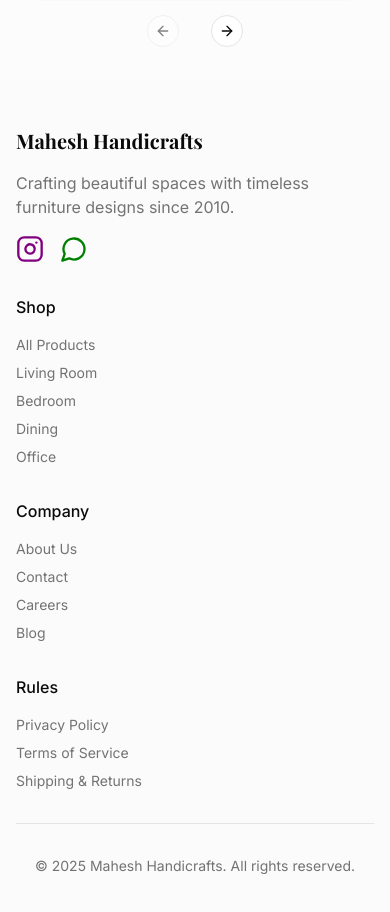
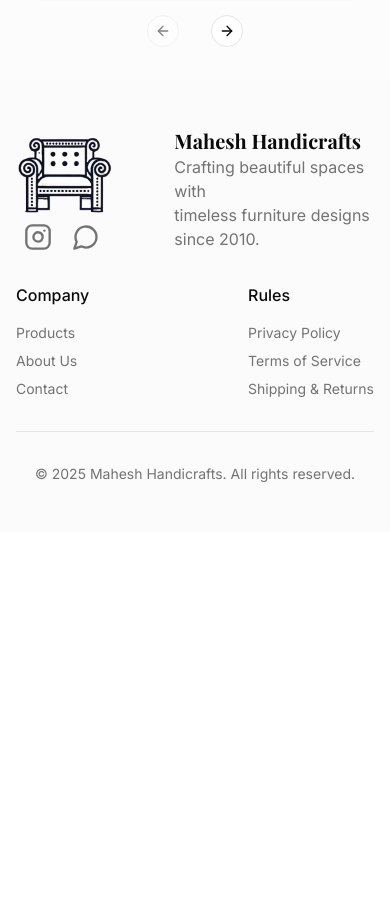
Before and after one commit to m4dd0c/elegance-app, a Next.js app: page / in a window 390 px wide. Shown: the part 5461-6373 px from the top of the page. After the commit the page ends 5993 px from the top, so only its background shows below. Built offline with nearby package versions, Linux system fonts and the light colour scheme; a web font is replaced by a local one.

Commit message:
impr: responsive footer, with logo

```diff
--- a/components/footer.tsx
+++ b/components/footer.tsx
@@ -1,29 +1,32 @@
 "use client";
 import Link from "next/link";
 import { Instagram, MessageCircle } from "lucide-react";
-import { Button } from "@/components/ui/button";
 import { Separator } from "@/components/ui/separator";
+import Image from "next/image";
+import logo from "@/assets/logo.png";
 
 export function Footer() {
   return (
     <footer className="bg-muted/40">
       <div className="container mx-auto px-4 py-12 md:px-6 md:py-16">
-        <div className="grid gap-8 md:grid-cols-2 lg:grid-cols-4">
+        <div className="flex gap-8 justify-between flex-wrap">
           <div className="space-y-4">
-            <h3 className="font-playfair text-xl font-bold">
-              Mahesh Handicrafts
-            </h3>
-            <p className="text-muted-foreground">
-              Crafting beautiful spaces with timeless furniture designs since
-              2010.
-            </p>
-            <div className="flex space-x-4">
+            <div className="flex gap-2">
+              <div className="max-md:w-[60%]">
+                <Image
+                  src={logo}
+                  alt="logo"
+                  height={120}
+                  width={120}
+                  className="max-md:h-24 w-auto h-32"
+                />
+                <div className="flex justify-start ml-2 sm:hidden space-x-5">
                   <Link
                     title="Instagram"
                     href="https://instagram.com/mahesh_art_interior"
                     target="_blank"
                   >
-                <Instagram className="h-7 w-7" color="purple" />
+                    <Instagram className="h-7 w-7 hover:text-purple-500 text-muted-foreground" />
                     <span className="sr-only">Instagram</span>
                   </Link>
                   <Link
@@ -31,50 +34,51 @@ export function Footer() {
                     title="Whatsapp"
                     href="https://wa.me/919876543210?text=Hello%20there,%20Have%20a%20chat%20with%20us!"
                   >
-                <MessageCircle className="h-7 w-7" color="green" />
+                    <MessageCircle className="h-7 w-7 hover:text-green-500 text-muted-foreground" />
                     <span className="sr-only">Whatsapp</span>
                   </Link>
                 </div>
               </div>
+
               <div>
-            <h4 className="mb-4 font-medium">Shop</h4>
+                <h3 className="font-playfair text-xl font-bold">
+                  Mahesh Handicrafts
+                </h3>
+                <p className="text-muted-foreground">
+                  Crafting beautiful spaces with
+                  <br /> timeless furniture designs since 2010.
+                </p>
+
+                <div className="flex max-sm:hidden space-x-5 mt-2">
+                  <Link
+                    title="Instagram"
+                    href="https://instagram.com/mahesh_art_interior"
+                    target="_blank"
+                  >
+                    <Instagram className="h-7 w-7 hover:text-purple-500 text-muted-foreground" />
+                    <span className="sr-only">Instagram</span>
+                  </Link>
+                  <Link
+                    target="_blank"
+                    title="Whatsapp"
+                    href="https://wa.me/919876543210?text=Hello%20there,%20Have%20a%20chat%20with%20us!"
+                  >
+                    <MessageCircle className="h-7 w-7 hover:text-green-500 text-muted-foreground" />
+                    <span className="sr-only">Whatsapp</span>
+                  </Link>
+                </div>
+              </div>
+            </div>
+          </div>
+
+          <div>
+            <h4 className="mb-4 font-medium">Company</h4>
             <ul className="space-y-2 text-sm text-muted-foreground">
               <li>
                 <Link href="/products" className="hover:text-primary">
-                  All Products
+                  Products
                 </Link>
               </li>
-              <li>
-                <Link
-                  href="/collections/living-room"
-                  className="hover:text-primary"
-                >
-                  Living Room
-                </Link>
-              </li>
-              <li>
-                <Link
-                  href="/collections/bedroom"
-                  className="hover:text-primary"
-                >
-                  Bedroom
-                </Link>
-              </li>
-              <li>
-                <Link href="/collections/dining" className="hover:text-primary">
-                  Dining
-                </Link>
-              </li>
-              <li>
-                <Link href="/collections/office" className="hover:text-primary">
-                  Office
-                </Link>
-              </li>
-            </ul>
-          </div>
-          <div>
-            <h4 className="mb-4 font-medium">Company</h4>
-            <ul className="space-y-2 text-sm text-muted-foreground">
               <li>
                 <Link href="/about" className="hover:text-primary">
                   About Us
@@ -83,16 +87,6 @@ export function Footer() {
               <li>
                 <Link href="/contact" className="hover:text-primary">
                   Contact
-                </Link>
-              </li>
-              <li>
-                <Link href="/careers" className="hover:text-primary">
-                  Careers
-                </Link>
-              </li>
-              <li>
-                <Link href="/blog" className="hover:text-primary">
-                  Blog
                 </Link>
               </li>
             </ul>
@@ -119,6 +113,7 @@ export function Footer() {
             </ul>
           </div>
         </div>
+
         <Separator className="my-8" />
         <div className="flex flex-col items-center justify-between space-y-4 text-sm text-muted-foreground md:flex-row md:space-y-0">
           <p>© 2025 Mahesh Handicrafts. All rights reserved.</p>
```
Lines whose indentation alone changed are shown as unchanged.
